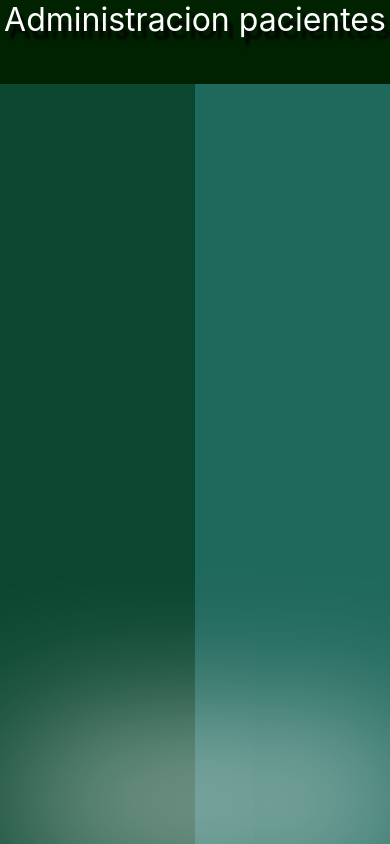
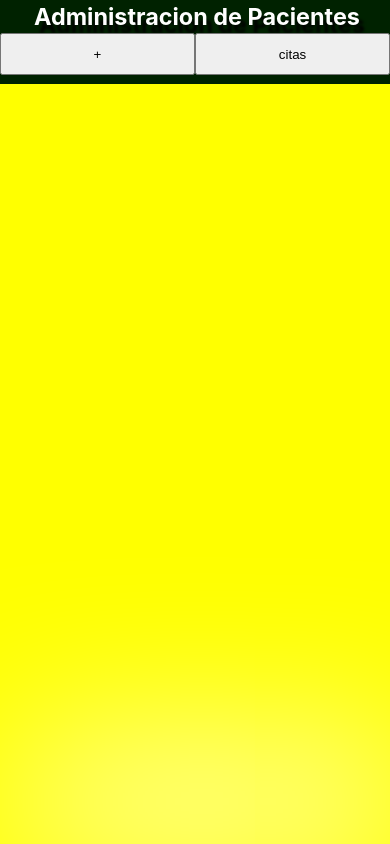
Before and after one commit to CodeBAou/app_administracion_pacientes_react, a React (Create React App) app: page / in a window 390 px wide. Built offline with nearby package versions, Linux system fonts and the light colour scheme.

Commit message:
Se Añade paginacion mobile body

```diff
--- a/src/App.js
+++ b/src/App.js
@@ -4,18 +4,55 @@ import './assets/css/App.css';
 
 function App() {
 
+    //Pages = añadir/ver
+    const [page,SetPage]=useState('añadir');
+
+    const MobilePageAñadir = () => {
+
+      if(page == 'ver'){
+
+        SetPage('añadir');
+        document.getElementById('BodyCa').style.animation = "DesplazamientoBodyMobile_Right 1s forwards";
+      }
+
+    }
+
+    const MobilePageVer = () => {
+
+      if(page == 'añadir'){
+
+        SetPage('ver');
+        document.getElementById('BodyCa').style.animation = "DesplazamientoBodyMobile_Left 1s forwards";
+      }
+    }
+
+
 
   return (
 
     <div className="content">
-      <div className="titulo_pagina">Administracion pacientes</div>
-      <div className="Header_Api_Pacientes">
+
+      <div className="titulo_pagina">
+
+        <h1>Administracion de Pacientes</h1>
+
+        <div className="MenuMobile">
+          <button className="btnMenuMobile" onClick={MobilePageAñadir}>+</button>
+          <button className="btnMenuMobile" onClick={MobilePageVer}>citas</button>
+        </div>
 
       </div>
 
-      <div className="Api_Pacientes_content">
+      <div id="BodyCa" className="body_Carre">
+          <div id="Page_Añadir" className="Header_Api_Pacientes ">
 
+          </div>
+
+          <div id="Page_Ver" className="Api_Pacientes_content ">
+
+          </div>
       </div>
+
     </div>
 
   );
--- a/src/assets/css/App.css
+++ b/src/assets/css/App.css
@@ -1,3 +1,16 @@
+@keyframes DesplazamientoBodyMobile_Left{
+
+  0%   {margin-left:0%;}
+  100% {margin-left:-100%;}
+}
+
+@keyframes DesplazamientoBodyMobile_Right{
+
+  0%   {margin-left:-100%;}
+  100% {margin-left:0%;}
+}
+
+
 .App{
 
   width:100%;
@@ -8,13 +21,19 @@
 
   width:100%;
   height:100vh;
-  display:grid;
-  grid-template-columns:50% 50%;
-  overflow:hidden;
   background-image:url('../img/fondo.png');
   background-size: cover;
+
 }
 
+
+.content{
+
+  width:100%;
+  height:100vh;
+  overflow:hidden;
+
+}
 .titulo_pagina{
 
   position:absolute;
@@ -23,21 +42,106 @@
   width:100%;
   height:10vh;
   background:rgb(0, 34, 0);
-  color:white;
-  font-size:2em;
   text-align:center;
   box-shadow:20px 90vh 20vh white;
   text-shadow: 5px 8px 3px black;
 }
 
 .Header_Api_Pacientes{
+  width:50%;
+  height:90vh;
+  padding-top:10vh;
+  background: yellow;
 
-  padding-top:10vh;
-  background: rgba(3, 56, 27,0.9);
 }
 
 .Api_Pacientes_content{
+  width:50%;
+  height:90vh;
+  padding-top:10vh;
+  background: red;
+}
 
-  padding-top:10vh;
-  background: rgba(3, 56, 27,0.7);
+h1{
+
+  width:100%;
+  color:white;
+  font-size:1.2em;
 }
+
+.body_Carre{
+
+  width:100%;
+  height:100vh;
+}
+
+
+@media(min-width:770px){
+  .Header_Api_Pacientes{
+    margin:0%;
+    float:left;
+  }
+
+  .Api_Pacientes_content{
+    margin-left:0%;
+    float:left;
+  }
+
+  .MenuMobile{
+
+    display:none;
+  }
+}
+
+@media(max-width:769px){
+
+  .App{
+
+    overflow: hidden;
+  }
+
+  h1{
+
+    width:100%;
+    color:white;
+    font-size:6vw;
+    float:left;
+    margin:2px;
+  }
+
+  .MenuMobile{
+
+    height:5vh;
+    width:100%;
+    display:hidden;
+    float:left;
+  }
+
+  .btnMenuMobile{
+
+    width:50%;
+    height:100%;
+  }
+
+
+  .Header_Api_Pacientes{
+
+    height:100vh;
+    width:50%;
+    float:left;
+    margin:0px;
+  }
+
+  .Api_Pacientes_content{
+
+    height:100vh;
+    width:50%;
+    float:left;
+    margin:0px;
+  }
+
+  .body_Carre{
+      width:200%;
+  }
+
+}
```
